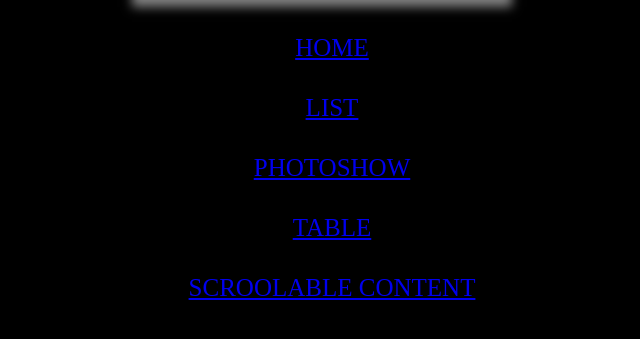
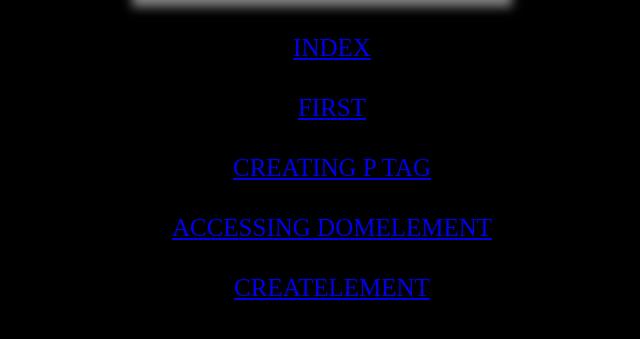
Before and after one commit to newmai0702/js, a plain HTML site: page index.html in a window 1280 px wide. Shown: the part 61-400 px from the top of the page, without its empty margins (328-968 px from the left). Drawn offline with Linux system fonts and the light colour scheme.

Commit message:
Update index.html

```diff
--- a/index.html
+++ b/index.html
@@ -39,11 +39,11 @@ a:hover{text-decoration:underline;color:white}
 <body  style="background:black;">
 <div id="navbar">
 <ol>
-<li><a href="index.html">HOME</a></li>
-<li><a href="first.html">LIST</a></li>
-<li><a href="creating p tag.html">PHOTOSHOW</a></li>
-<li><a href="accessing domelement.html">TABLE</a></li>
-<li><a href="createlement.html">SCROOLABLE CONTENT</a></li>
+<li><a href="index.html">INDEX</a></li>
+<li><a href="first.html">FIRST</a></li>
+<li><a href="creating p tag.html">CREATING P TAG</a></li>
+<li><a href="accessing domelement.html">ACCESSING DOMELEMENT</a></li>
+<li><a href="createlement.html">CREATELEMENT</a></li>
 </ol>
 </div>
 </body>
```
